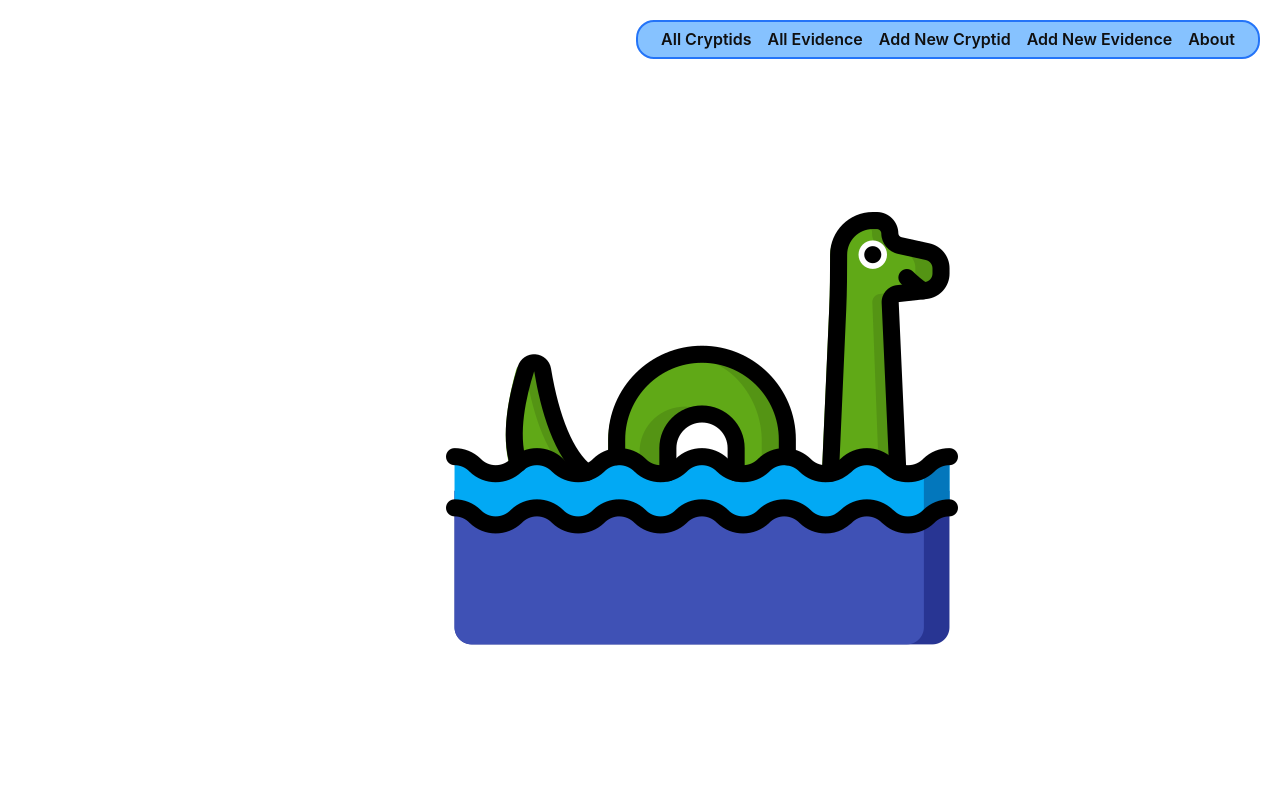
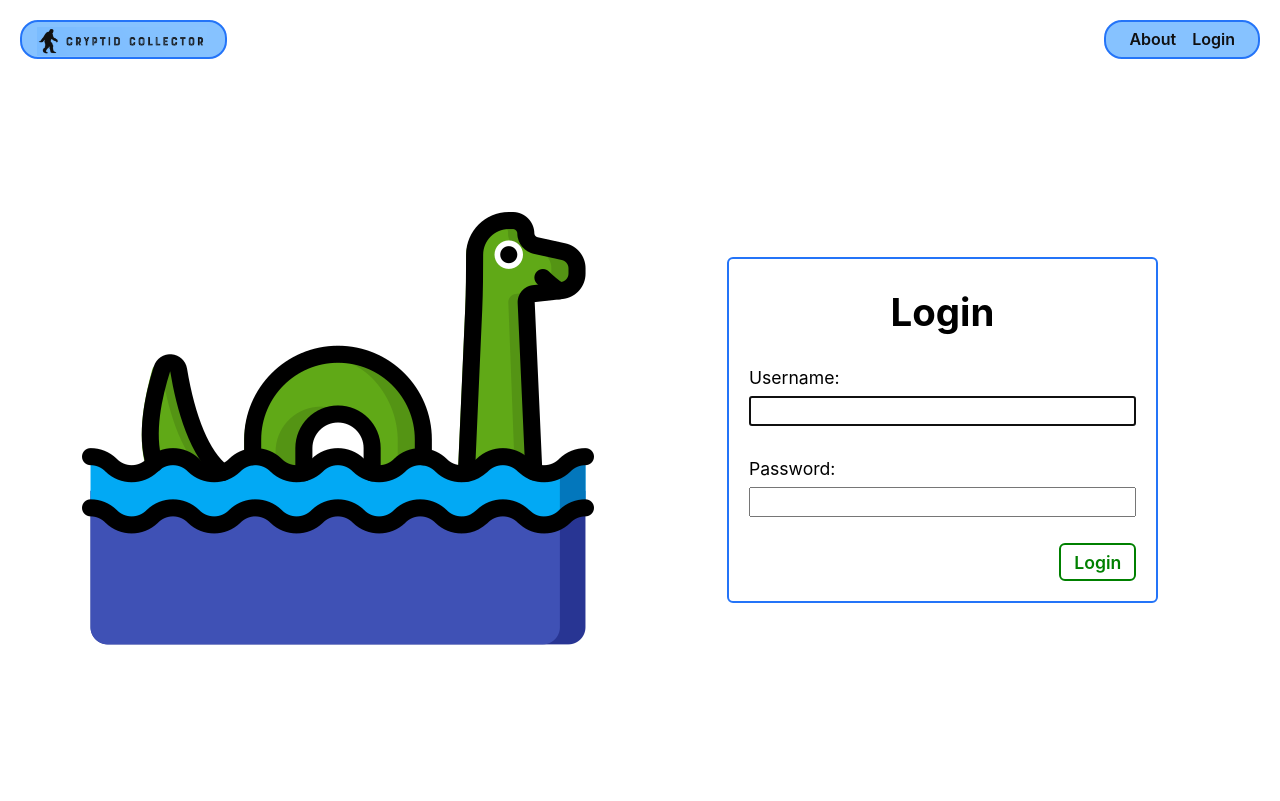
Before and after one commit to jwcrosby/cryptidcollector, a Django app: page / in a window 1280 px wide. Run offline with Django 3.2, Linux system fonts and the light colour scheme.

Commit message:
update nav bar with log in/out

```diff
--- a/cryptidcollector/settings.py
+++ b/cryptidcollector/settings.py
@@ -123,6 +123,8 @@ USE_TZ = True
 
 STATIC_URL = '/static/'
 
+LOGIN_REDIRECT_URL = 'cats_index'
+
 # Default primary key field type
 # https://docs.djangoproject.com/en/3.2/ref/settings/#default-auto-field
 
--- a/main_app/static/css/home.css
+++ b/main_app/static/css/home.css
@@ -20,14 +20,14 @@ main > section {
 }
 
 .header-logo-container {
-  display: none;
+  /* display: none; */
 }
 
 .logo-container {
   max-width: 450px;
 }
 
-.cryptid-container {
+.cat-container {
   width: 80%;
 }
 
--- a/main_app/templates/base.html
+++ b/main_app/templates/base.html
@@ -24,11 +24,17 @@
     </div>
     <nav>
       <ul>
+      {% if user.is_authenticated %}
         <li><a href="{% url 'cryptids_index' %}">All Cryptids</a></li>
         <li><a href="{% url 'evidence_index' %}">All Evidence</a></li>
         <li><a href="{% url 'cryptids_create' %}">Add New Cryptid</a></li>
         <li><a href="{% url 'evidence_create' %}">Add New Evidence</a></li>
         <li><a href="{% url 'about' %}">About</a></li>
+        <li><a href="{% url 'logout' %}">Log out</a></li>
+      {% else %}
+        <li><a href="{% url 'about' %}">About</a></li>
+        <li><a href="{% url 'home' %}">Login</a></li>
+      {% endif %}
       </ul>
     </nav>
   </header>
--- a/main_app/templates/home.html
+++ b/main_app/templates/home.html
@@ -17,4 +17,14 @@
   /> {% endcomment %}
 </section>
 
+<section>
+  <form action="{% url 'home' %}" method="post" class="login">
+    <h1>Login</h1>
+    {% csrf_token %}
+    {{ form.as_p }}
+    <input type="hidden" name="next" value="{{ next }}">
+    <button type="submit" class="btn submit">Login</button>
+  </form>
+</section>
+
 {% endblock %}
```
